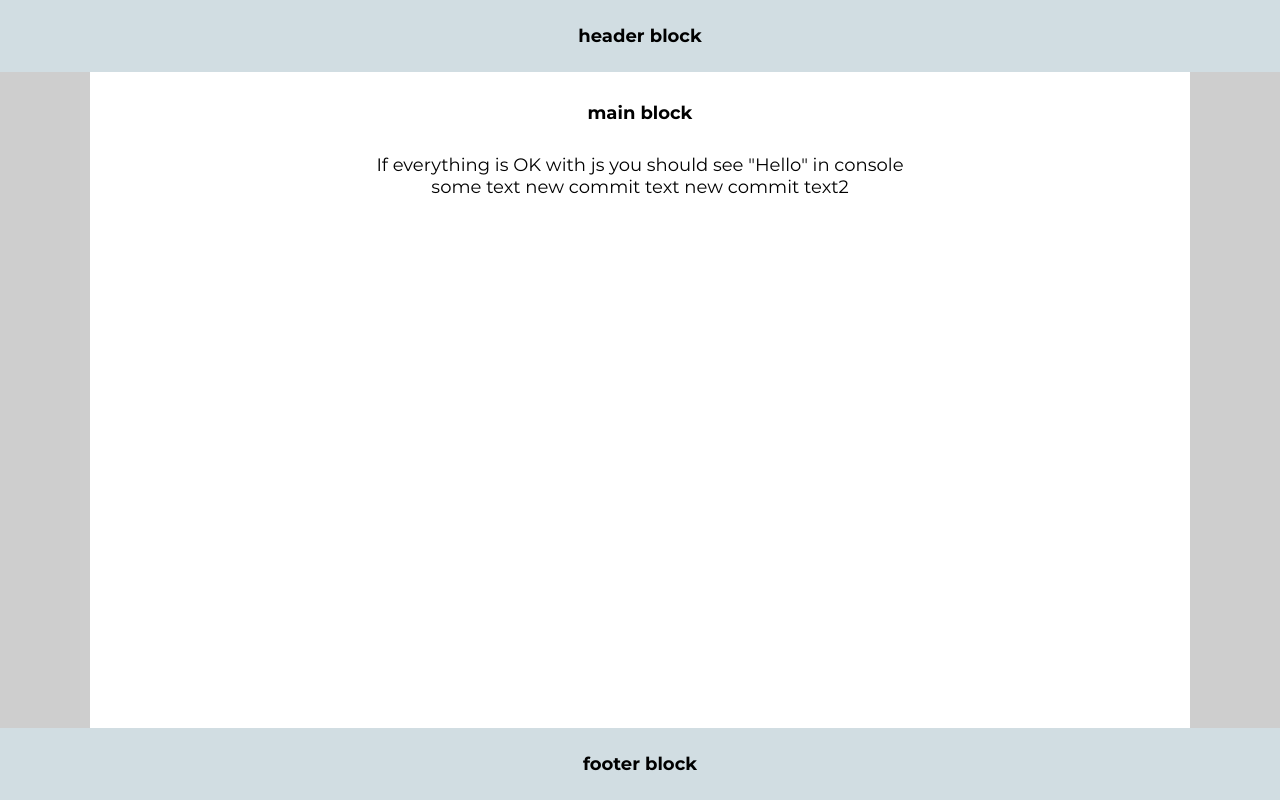
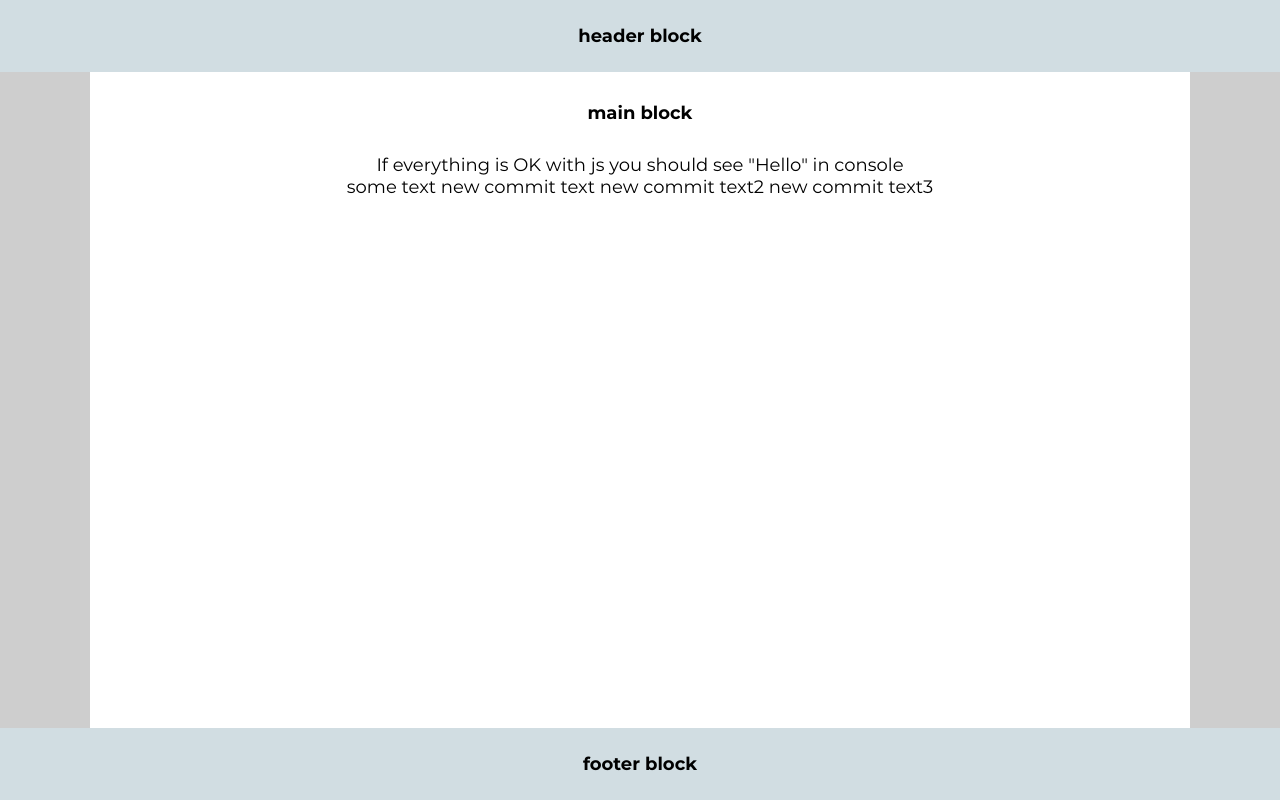
Before and after one commit to WebNadin/test-js-template, a website: page src/index.html in a window 1280 px wide. Drawn offline with nearby package versions, Linux system fonts and the light colour scheme; files that its build step writes are made by us from their sources.

Commit message:
new commit text3

```diff
--- a/src/template/main.html
+++ b/src/template/main.html
@@ -11,6 +11,7 @@
     some text
     new commit text
     new commit text2
+    new commit text3
   </main>
 
   <footer class="footer">
```
